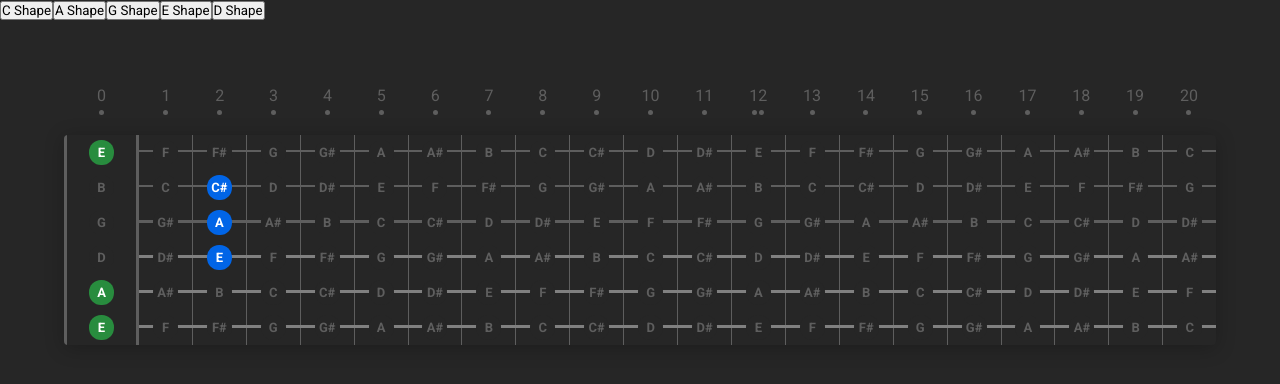
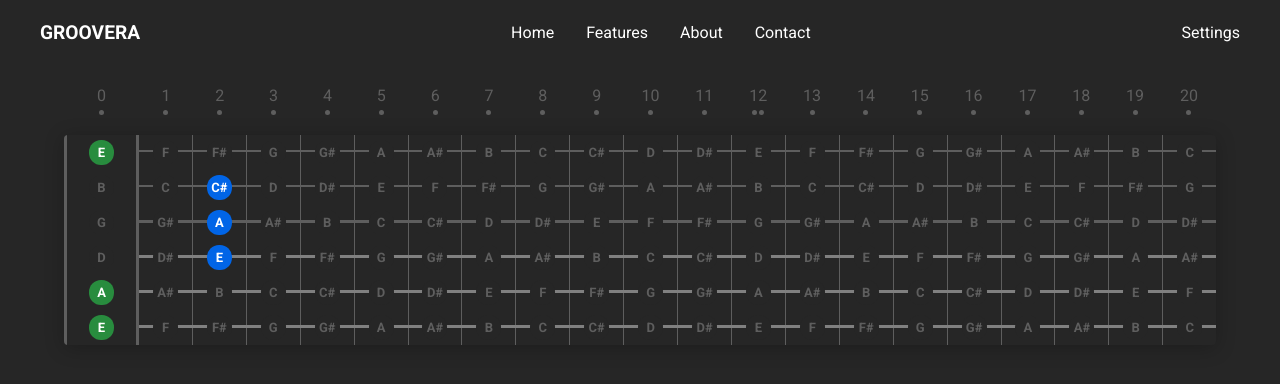
Before and after one commit to jDelille/groovera, a React (Vite) app in the folder frontend/: page / in a window 1280 px wide. Shown: the top 384 px of the page. Built offline with nearby package versions, Linux system fonts and the light colour scheme; the HTML template or start-up script is replaced by a standard one.

Commit message:
feat: added navbar component

```diff
--- a/frontend/src/App.tsx
+++ b/frontend/src/App.tsx
@@ -1,6 +1,7 @@
 import React, { useState } from 'react';
 import Fretboard from './components/fretboard/Fretboard';
 import CagedControls from './components/caged-controls/CagedControls';
+import Navbar from './components/navbar/Navbar';
 import './sass/global.scss';
 
 const App: React.FC = () => {
@@ -9,6 +10,7 @@ const App: React.FC = () => {
 
   return (
     <div className="app">
+      <Navbar />
       <CagedControls setSelectedShape={setSelectedShape} />
       <Fretboard selectedShape={selectedShape} />
     </div>
--- a/frontend/src/components/fretboard/fretboard.scss
+++ b/frontend/src/components/fretboard/fretboard.scss
@@ -1,3 +1,5 @@
+@use '../../sass/variables' as *;
+
 .fretboard-container {
   width: 90%;
   margin: 0 auto;
@@ -14,7 +16,7 @@
       display: flex;
       align-items: center;
       justify-content: center;
-      color: #5e5e5e;
+      color: $lightGray;
       flex-direction: column;
       gap: 5px;
       &:nth-child(1) {
@@ -28,7 +30,7 @@
       .dot {
         width: 5px;
         height: 5px;
-        background-color: #5e5e5e;
+        background-color: $lightGray;
         border-radius: 50%;
       }
     }
@@ -42,7 +44,7 @@
     border-right: 0;
     border-left: 0;
     margin: 0 auto;
-    background-color: #262626;
+    background-color: $black;
     box-shadow: rgba(0, 0, 0, 0.24) 0px 3px 20px;
     height: fit-content;
     .string {
@@ -59,32 +61,32 @@
         height: 1px;
       }
       &:nth-of-type(6)::before {
-        background-color: #808080;
+        background-color: $lighterGray;
         height: 3.25px;
         margin-left: 75px;
       }
       &:nth-of-type(5)::before {
-        background-color: #808080;
+        background-color: $lighterGray;
         height: 3px;
         margin-left: 75px;
       }
       &:nth-of-type(4)::before {
-        background-color: #808080;
+        background-color: $lighterGray;
         height: 2.75px;
         margin-left: 75px;
       }
       &:nth-of-type(3)::before {
-        background-color: #5e5e5e;
+        background-color: $lightGray;
         height: 2.5px;
         margin-left: 75px;
       }
       &:nth-of-type(2)::before {
-        background-color: #5e5e5e;
+        background-color: $lightGray;
         height: 2px;
         margin-left: 75px;
       }
       &:nth-of-type(1)::before {
-        background-color: #5e5e5e;
+        background-color: $lightGray;
         height: 1.5px;
         margin-left: 75px;
       }
@@ -94,12 +96,12 @@
         justify-content: center;
         flex: 1;
         height: 35px;
-        border-right: 1px solid #5e5e5e;
+        border-right: 1px solid $lightGray;
         &:nth-child(1) {
           max-width: 75px;
           min-width: 75px;
-          border-left: 3px solid #5e5e5e;
-          border-right: 3px solid #5e5e5e;
+          border-left: 3px solid $lightGray;
+          border-right: 3px solid $lightGray;
         }
         &:last-child {
           border-right: none;
@@ -128,8 +130,8 @@
             font-weight: bold;
           }
           .inactive-note {
-            background-color: #262626;
-            color: #5e5e5e;
+            background-color: $black;
+            color: $lightGray;
             font-weight: 700;
           }
           .open-string {
--- /dev/null
+++ b/frontend/src/components/navbar/Navbar.tsx
@@ -0,0 +1,31 @@
+import React, { useState } from 'react';
+import './navbar.scss';
+
+const Navbar: React.FC = () => {
+  const [isOpen, setIsOpen] = useState(false);
+
+  const toggleMenu = () => {
+    setIsOpen(!isOpen);
+  };
+
+  return (
+    <nav className="navbar">
+      <div className="navbar-container">
+        <a href="/" className="navbar-logo">
+          Groovera
+        </a>
+        <div className={`navbar-links ${isOpen ? 'active' : ''}`}>
+          <a href="#home">Home</a>
+          <a href="#features">Features</a>
+          <a href="#about">About</a>
+          <a href="#contact">Contact</a>
+        </div>
+        <div className="menu-icon" onClick={toggleMenu}>
+          <p>Settings</p>
+        </div>
+      </div>
+    </nav>
+  );
+};
+
+export default Navbar;
--- /dev/null
+++ b/frontend/src/components/navbar/navbar.scss
@@ -0,0 +1,53 @@
+@use '../../sass/variables' as *;
+
+.navbar {
+    background-color: $black;
+    color: white;
+    padding: 1rem 2rem;
+    position: fixed;
+    width: 100%;
+    z-index: 1000;
+    height: 65px;
+    display: flex;
+    align-items: center;
+    justify-content: space-between;
+
+    .navbar-container {
+      display: flex;
+      align-items: center;
+      max-width: 1200px;
+      margin: 0 auto;
+      width: 100%;
+    }
+
+    .navbar-logo {
+      font-size: 1.2rem;
+      font-weight: bold;
+      text-transform: uppercase;
+      text-decoration: none;
+      color: #fff;
+
+    }
+
+    .navbar-links {
+      display: flex;
+      gap: 2rem;
+        margin: 0 auto;
+      a {
+        text-decoration: none;
+        color: #fff;
+        font-weight: 400;
+        font-size: 1rem;
+
+        &:hover {
+          color: #ff5733;
+        }
+      }
+    }
+
+    .menu-icon {
+        background-color: $black;
+        color: white;
+
+    }
+}
--- /dev/null
+++ b/frontend/src/sass/_variables.scss
@@ -0,0 +1,3 @@
+$black: #262626;
+$lightGray: #5e5e5e;
+$lighterGray: #808080;
```
